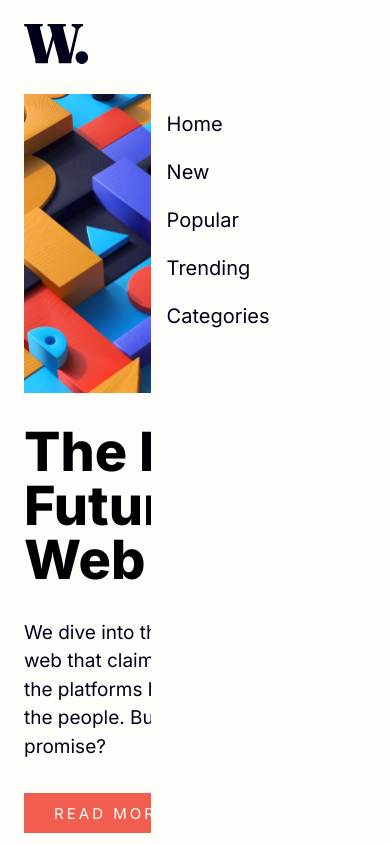
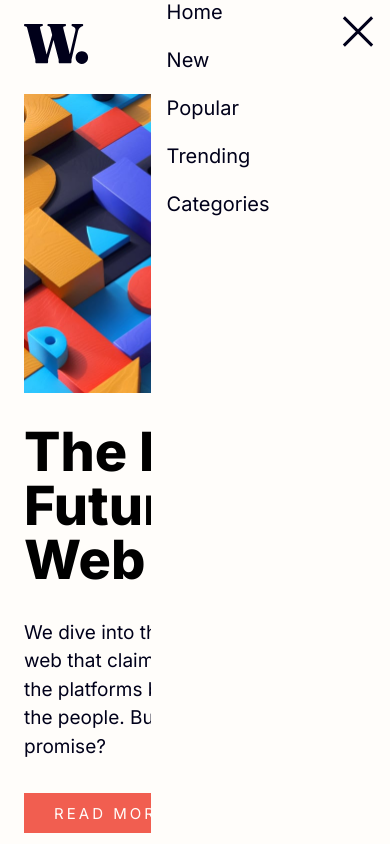
Before and after one commit to Okemwa-mokaya/news-homepage-main, a plain HTML site: page index.html in a window 390 px wide. Both pictures are taken after a click on the element 346 px from the left and 44 px from the top of the page. Shown: the top 844 px of the page. Drawn offline with Linux system fonts and the light colour scheme.

Commit message:
Update style.css

```diff
--- a/style.css
+++ b/style.css
@@ -304,11 +304,15 @@ h5 a:hover{
     transition: all .25s ease-in-out;
   }
   .dropdown-menu .close{
-    margin-left: 16rem;
-    margin-top: 1rem;
+    position: absolute;
+    right: 1rem;
+    top: 1rem;
     margin-bottom: 6rem;
     cursor: pointer;
   }
+  /*.dropdown-menu div:nth-child(2){
+    margin-top: 6rem;
+  }*/
   .dropdown-menu li{
     margin-left: 1rem;
     margin-bottom: 1.5rem;
```
